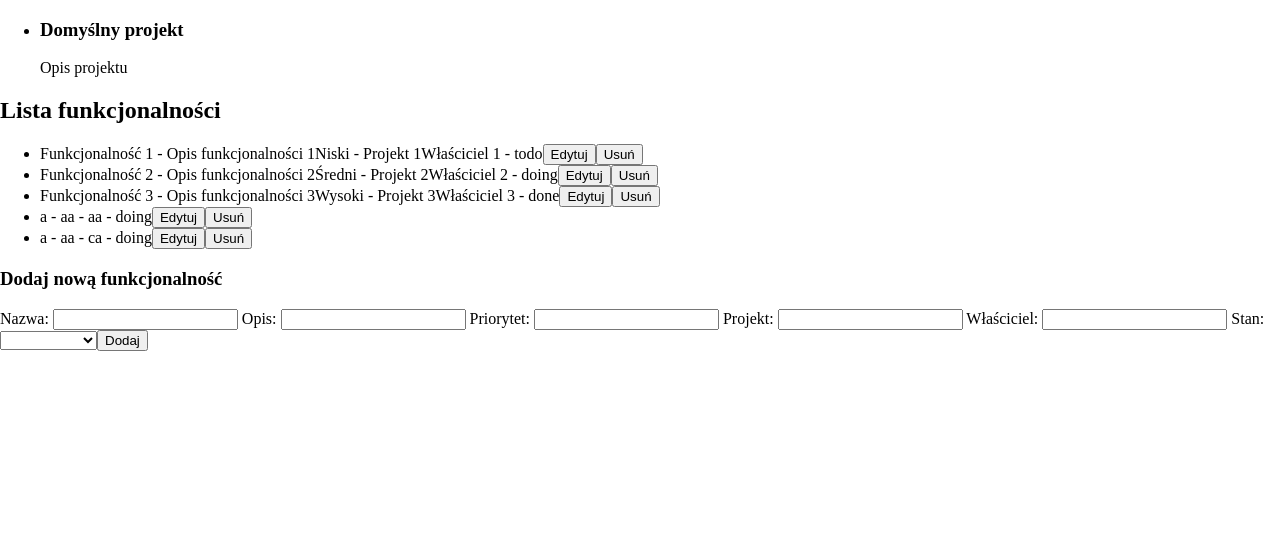
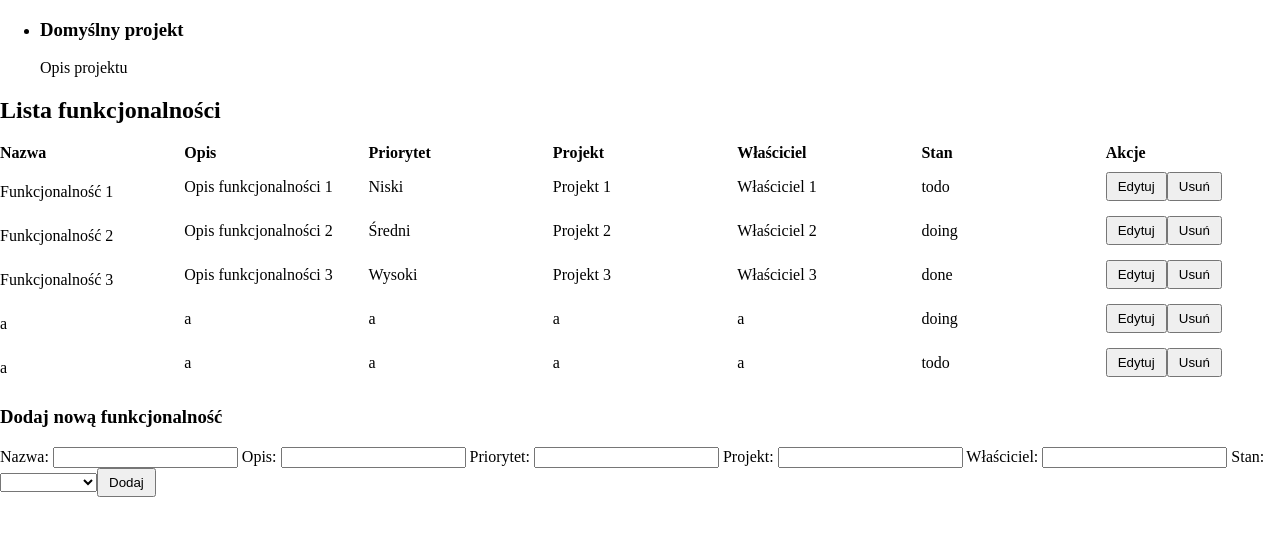
Before and after one commit to k-wos/PAW---Angular, an Angular app in the folder projekt/: page /functionality in a window 1280 px wide. Shown: the top 536 px of the page. Built offline with nearby package versions, Linux system fonts and the light colour scheme; data requests are answered from the project's data file.

Commit message:
styling functionality list

```diff
--- a/projekt/db.json
+++ b/projekt/db.json
@@ -40,9 +40,9 @@
       "name": "a",
       "description": "a",
       "priority": "a",
-      "project": "c",
+      "project": "a",
       "owner": "a",
-      "status": "doing",
+      "status": "todo",
       "id": 5
     }
   ]
--- a/projekt/src/app/app.module.ts
+++ b/projekt/src/app/app.module.ts
@@ -9,6 +9,7 @@ import { ProjectListComponent } from './project-list/project-list.component';
 import { FunctionalityListComponent } from './functionality-list/functionality-list.component';
 import { HttpClientModule } from '@angular/common/http';
 import { FormsModule } from '@angular/forms';
+import { EditFunctionalityComponent } from './edit-functionality/edit-functionality.component';
 
 @NgModule({
   declarations: [
@@ -17,7 +18,8 @@ import { FormsModule } from '@angular/forms';
       HeaderComponent,
       AsideNavComponent,
       ProjectListComponent,
-      FunctionalityListComponent
+      FunctionalityListComponent,
+      EditFunctionalityComponent
    ],
   imports: [
     BrowserModule,
--- /dev/null
+++ b/projekt/src/app/edit-functionality/edit-functionality.component.html
@@ -0,0 +1 @@
+<p>edit-functionality works!</p>
--- a/projekt/src/app/functionality-list/functionality-list.component.html
+++ b/projekt/src/app/functionality-list/functionality-list.component.html
@@ -1,15 +1,26 @@
 <h2>Lista funkcjonalności</h2>
 
-<ul>
+<ul class="functionality-list">
+  <li class="list-header">
+    <span>Nazwa</span>
+    <span>Opis</span>
+    <span>Priorytet</span>
+    <span>Projekt</span>
+    <span>Właściciel</span>
+    <span>Stan</span>
+    <span>Akcje</span>
+  </li>
   <li *ngFor="let functionality of functionalities">
-    <span>{{ functionality.name }}</span> -
+    <span class="functionality-name">{{ functionality.name }}</span>
     <span>{{ functionality.description }}</span>
-    <span>{{ functionality.priority }}</span> -
+    <span>{{ functionality.priority }}</span>
     <span>{{ functionality.project }}</span>
-    <span>{{ functionality.owner }}</span> -
+    <span>{{ functionality.owner }}</span>
     <span>{{ functionality.status }}</span>
-    <button (click)="updateFunctionality(functionality)">Edytuj</button>
-    <button (click)="deleteFunctionality(functionality.id)">Usuń</button>
+    <span>
+      <button (click)="updateFunctionality(functionality)">Edytuj</button>
+      <button (click)="deleteFunctionality(functionality.id)">Usuń</button>
+    </span>
   </li>
 </ul>
 
--- a/projekt/src/app/functionality-list/functionality-list.component.scss
+++ b/projekt/src/app/functionality-list/functionality-list.component.scss
@@ -0,0 +1,27 @@
+.functionality-list {
+  list-style-type: none;
+  padding: 0;
+}
+
+.list-header {
+  display: grid;
+  grid-template-columns: repeat(7, 1fr);
+  font-weight: bold;
+  margin-bottom: 10px;
+}
+
+.functionality-name {
+  grid-row: span 2;
+}
+
+li {
+  display: grid;
+  grid-template-columns: repeat(7, 1fr);
+  align-items: center;
+  gap: 10px;
+  margin-bottom: 5px;
+}
+
+button {
+  padding: 5px 10px;
+}
```
Also changed, not shown: projekt/src/app/edit-functionality/edit-functionality.component.ts (added, +10 -0 lines), projekt/src/app/edit-functionality/edit-functionality.component.scss (added), 1 other file (tests, documents, lock files or other folders).
